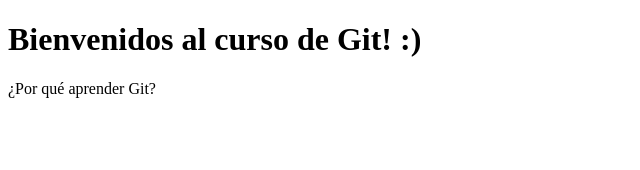
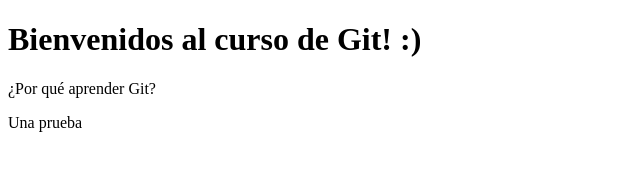
Before and after one commit to next-anakarenrosas/curso-git-nuevo-repo, a plain HTML site: page index.html in a window 1280 px wide. Shown: the full height of the page, 0-640 px from the left. Drawn offline with Linux system fonts and the light colour scheme.

Commit message:
Una prueba más

```diff
--- a/index.html
+++ b/index.html
@@ -8,5 +8,6 @@
 <body>
     <h1>Bienvenidos al curso de Git! :)</h1>
     <p>¿Por qué aprender Git?</p>
+    <p>Una prueba</p>
 </body>
 </html>
```
